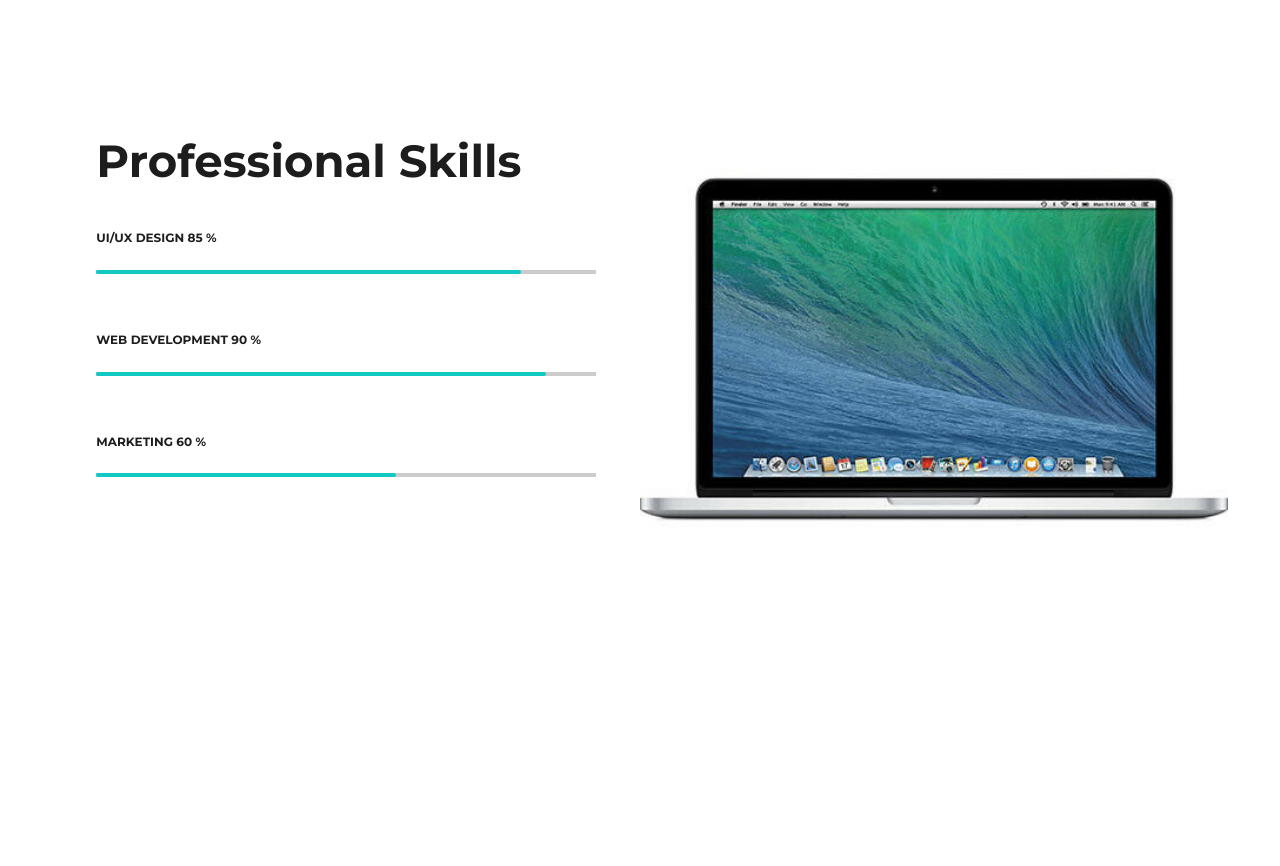
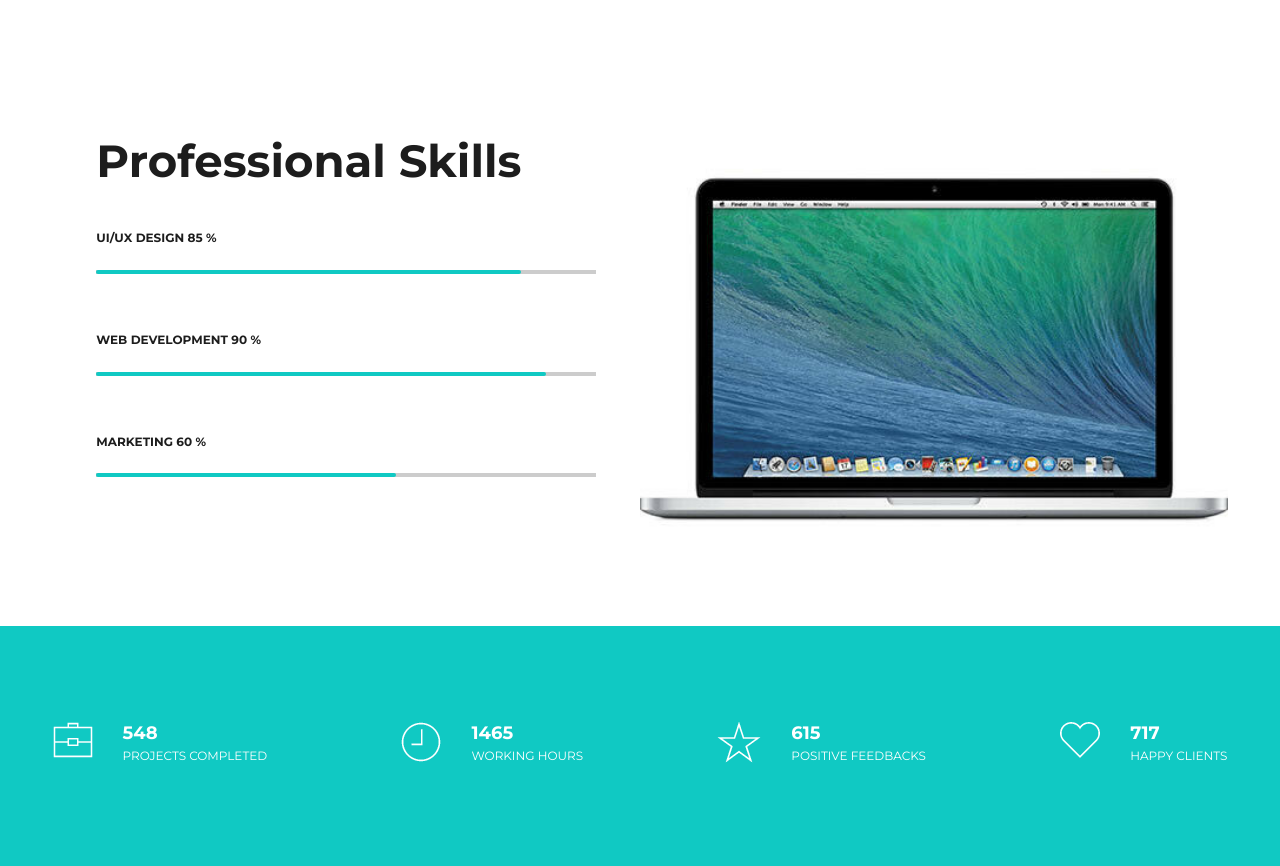
Before and after one commit to dmkovy/template-webpack, a website built with webpack: page src/index.html in a window 1280 px wide. Shown: the part 1034-1900 px from the top of the page. Before the commit the page ends 1660 px from the top, so only its background shows below. Built offline with nearby package versions, Linux system fonts and the light colour scheme.

Commit message:
section counter

```diff
--- a/src/index.html
+++ b/src/index.html
@@ -107,6 +107,51 @@
         </div>
       </div>
     </section>
+
+    <!-- counters -->
+    <sections class="counters">
+      <div class="container">
+        <div class="counters__wrap">
+          <ul class="counters__list">
+
+
+            <li class="counters__item">
+              <div class="counters__logo"><img src="../src/img/icons/bag.png" alt=""></div>
+              <div class="counters__desc">
+                <div class="counters__number" data-num="548">548</div>
+                <div class="counters__title">projects completed</div>
+              </div>
+            </li>
+
+            <li class="counters__item">
+              <div class="counters__logo"><img src="../src/img/icons/clock.png" alt=""></div>
+              <div class="counters__desc">
+                <div class="counters__number" data-num="1465">1465</div>
+                <div class="counters__title">WORKING HOURS</div>
+              </div>
+            </li>
+
+            <li class="counters__item">
+              <div class="counters__logo"><img src="../src/img/icons/star.png" alt=""></div>
+              <div class="counters__desc">
+                <div class="counters__number" data-num="615">615</div>
+                <div class="counters__title">POSITIVE FEEDBACKS</div>
+              </div>
+            </li>
+
+            <li class="counters__item">
+              <div class="counters__logo"><img src="../src/img/icons/hart.png" alt=""></div>
+              <div class="counters__desc">
+                <div class="counters__number" data-num="717">717</div>
+                <div class="counters__title">HAPPY CLIENTS</div>
+              </div>
+            </li>
+
+          </ul>
+        </div>
+      </div>
+
+    </sections>
   </div>
   <script src="https://cdnjs.cloudflare.com/ajax/libs/jquery/3.4.1/jquery.min.js"></script>
   <script src="https://cdnjs.cloudflare.com/ajax/libs/Counter-Up/1.0.0/jquery.counterup.min.js"></script>
--- a/src/scripts/progressBar.js
+++ b/src/scripts/progressBar.js
@@ -4,19 +4,24 @@
  */
 
 const progressBar = () => {
-  let lines = document.querySelectorAll('.skills__line');
-  let skillsNumber = document.querySelectorAll('.skills__num');
+  let lines = document.querySelectorAll(".skills__line");
+  let skillsNumber = document.querySelectorAll(".skills__num");
 
   for (let i = 0; i < skillsNumber.length; i++) {
     // console.log(skillsNumber[i].dataset.num);
 
     for (let y = 0; y < lines.length; y++) {
-      lines[i].style.width = skillsNumber[i].dataset.num + '%';
+      lines[i].style.width = skillsNumber[i].dataset.num + "%";
     }
   }
 
   // counter Up
-  $('.skills__num').counterUp({
+  $(".skills__num").counterUp({
+    delay: 10,
+    time: 1000
+  });
+
+  $(".counters__number").counterUp({
     delay: 10,
     time: 1000
   });
--- /dev/null
+++ b/src/styles/sections/counters.scss
@@ -0,0 +1,43 @@
+.counters {
+  height: 240px;
+  width: 100%;
+  background: $accent;
+  display: flex;
+  align-items: center;
+
+  &__wrap {
+    display: flex;
+  }
+
+  &__list,
+  &__item {
+    display: flex;
+    color: #fff;
+  }
+
+  &__list {
+    width: 100%;
+    margin: 0;
+    padding: 0;
+    list-style: none;
+    justify-content: space-between;
+  }
+
+  &__logo {
+    padding-right: 30px;
+  }
+
+  &__number {
+    font-size: 18px;
+    font-weight: 600;
+  }
+
+  &__percent {}
+
+  &__title {
+    font-size: 12px;
+    text-transform: uppercase;
+  }
+
+
+}
--- a/src/styles/sections/index.scss
+++ b/src/styles/sections/index.scss
@@ -2,3 +2,4 @@
 @import './menu';
 @import './about-us';
 @import './skills';
+@import './counters';
```
Also changed, not shown: src/scripts/index.js (+4 -4 lines).
